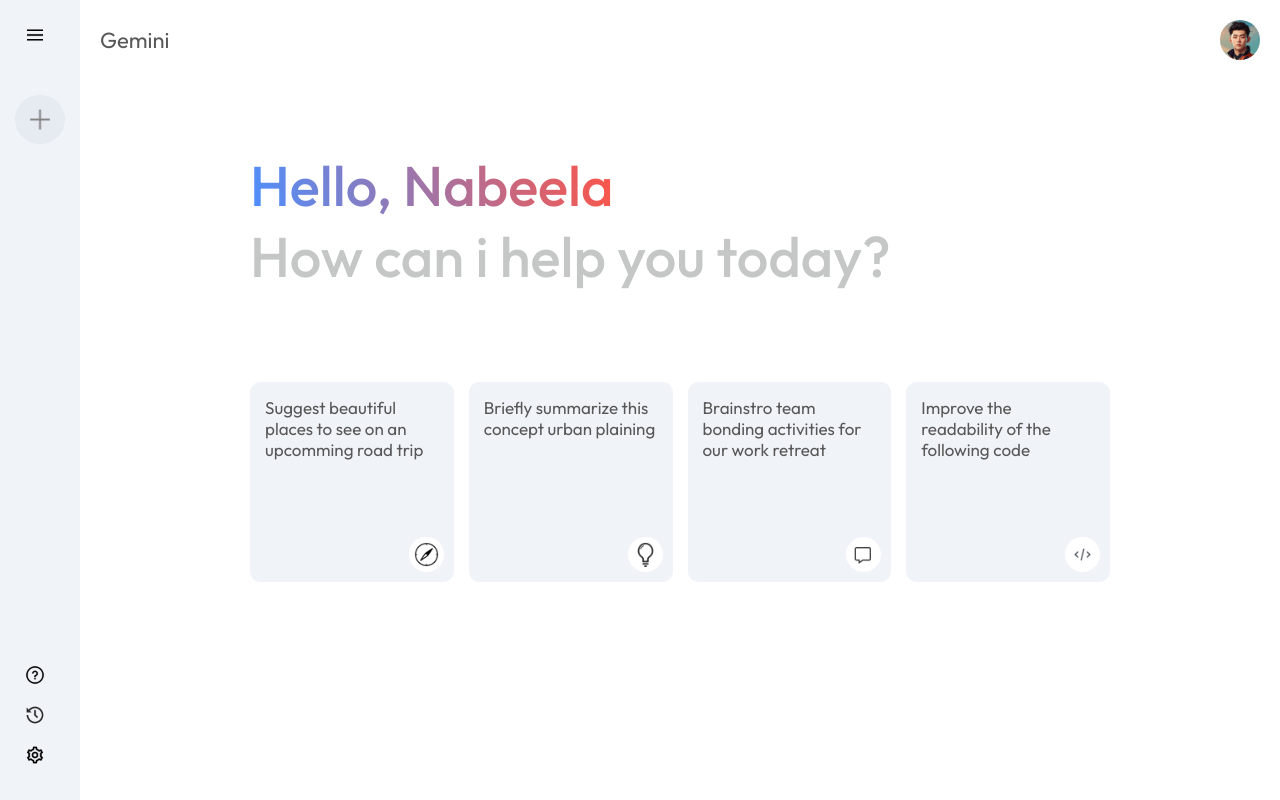
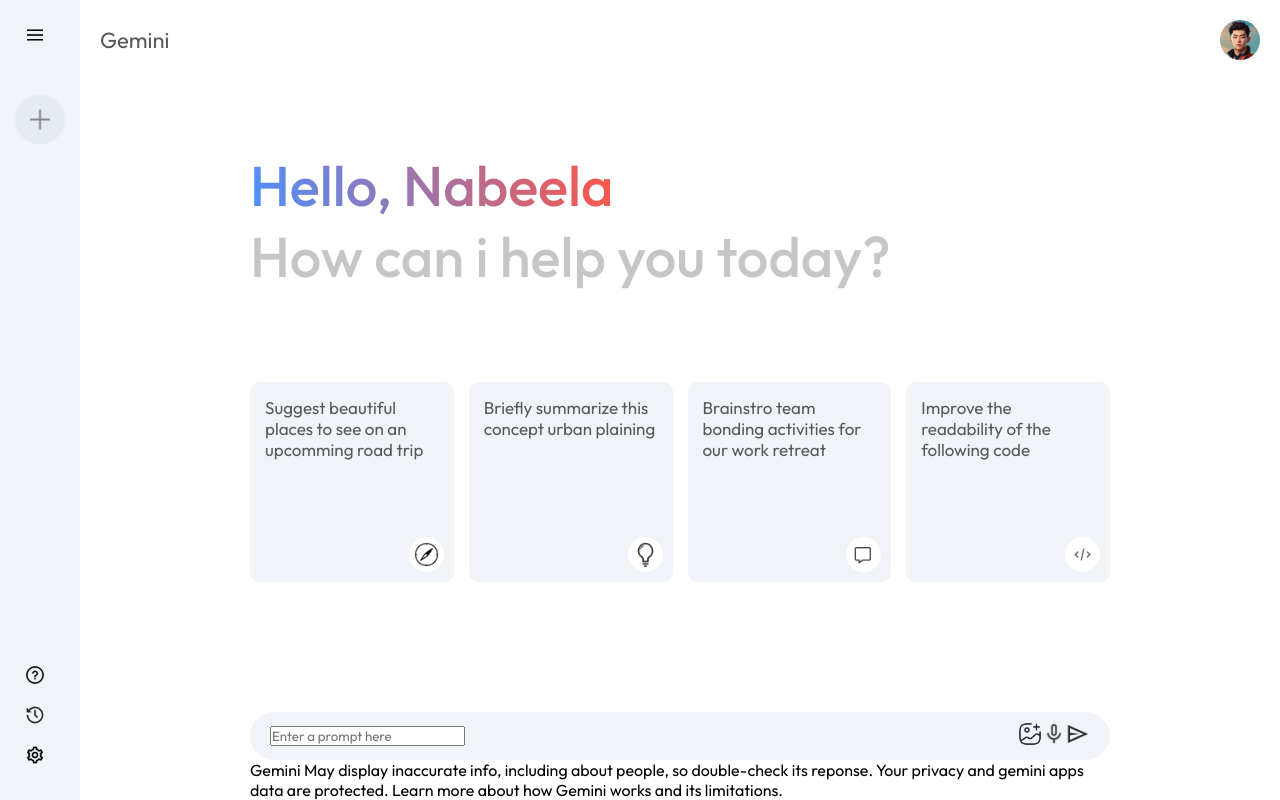
Before and after one commit to Nabeela-Kanwal/Gemini-Clone, a React (Vite) app: page / in a window 1280 px wide. Built offline with nearby package versions, Linux system fonts and the light colour scheme.

Commit message:
included the searchbox

```diff
--- a/src/components/Main/Main.css
+++ b/src/components/Main/Main.css
@@ -68,3 +68,33 @@
   color: #585858;
   font-size: 17px;
 }
+
+.main .card:hover {
+  background: #dfe4ea;
+}
+
+.main-bottom {
+  position: absolute;
+  bottom: 0;
+  width: 100%;
+  max-width: 900px;
+  padding: 0px 20px;
+  margin: auto;
+  left: 0;
+  right: 0;
+}
+
+.search-box {
+  display: flex;
+  align-items: center;
+  justify-content: space-between;
+  gap: 20px;
+  background: #f0f4f9;
+  padding: 10px 20px;
+  border-radius: 50px;
+}
+
+.search-box img {
+  width: 24px;
+  cursor: pointer;
+}
--- a/src/components/Main/Main.jsx
+++ b/src/components/Main/Main.jsx
@@ -36,6 +36,21 @@
             <img src={assets.code_icon} alt="" />
           </div>
         </div>
+        <div className="main-bottom">
+          <div className="search-box">
+            <input type="text" placeholder="Enter a prompt here" />
+            <div>
+              <img src={assets.gallery_icon} alt="" />
+              <img src={assets.mic_icon} alt="" />
+              <img src={assets.send_icon} alt="" />
+            </div>
+          </div>
+          <p className="bottom-info">
+            Gemini May display inaccurate info, including about people, so
+            double-check its reponse. Your privacy and gemini apps data are
+            protected. Learn more about how Gemini works and its limitations.
+          </p>
+        </div>
       </div>
     </div>
   );
```
